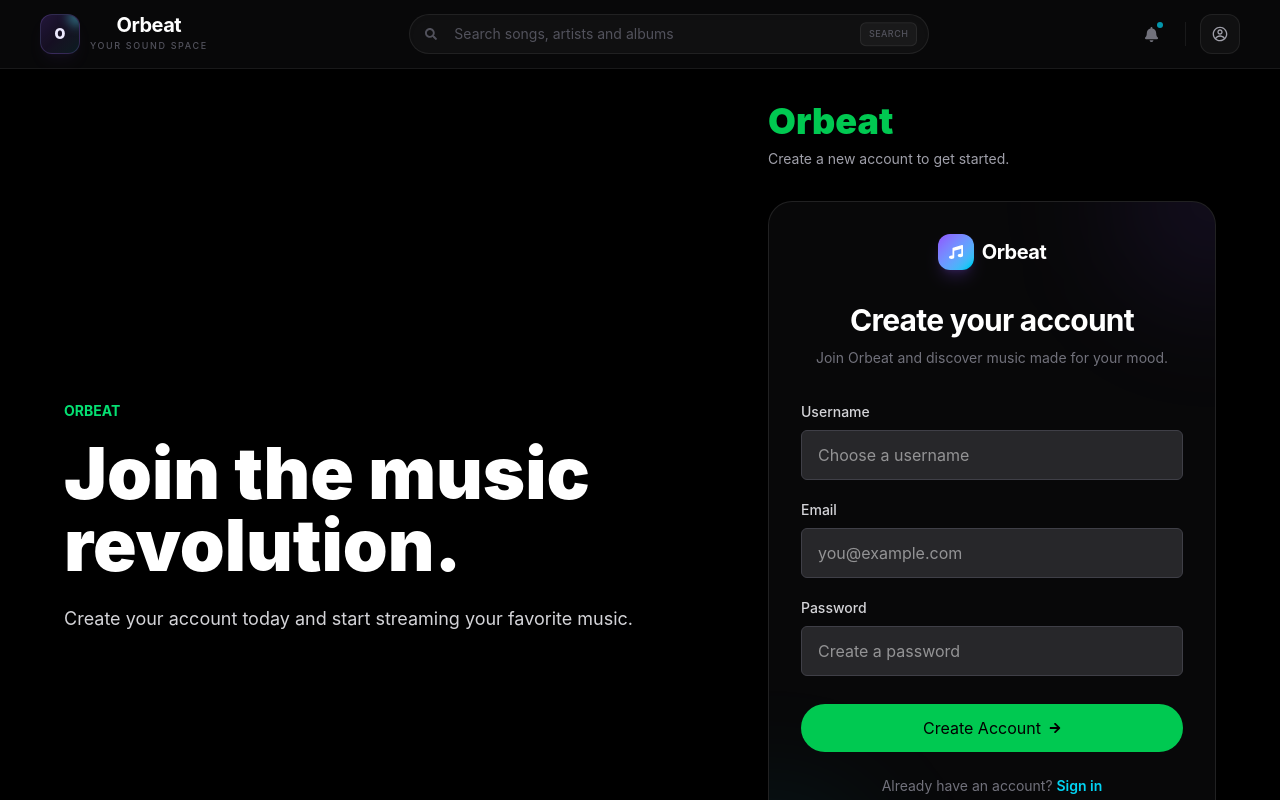
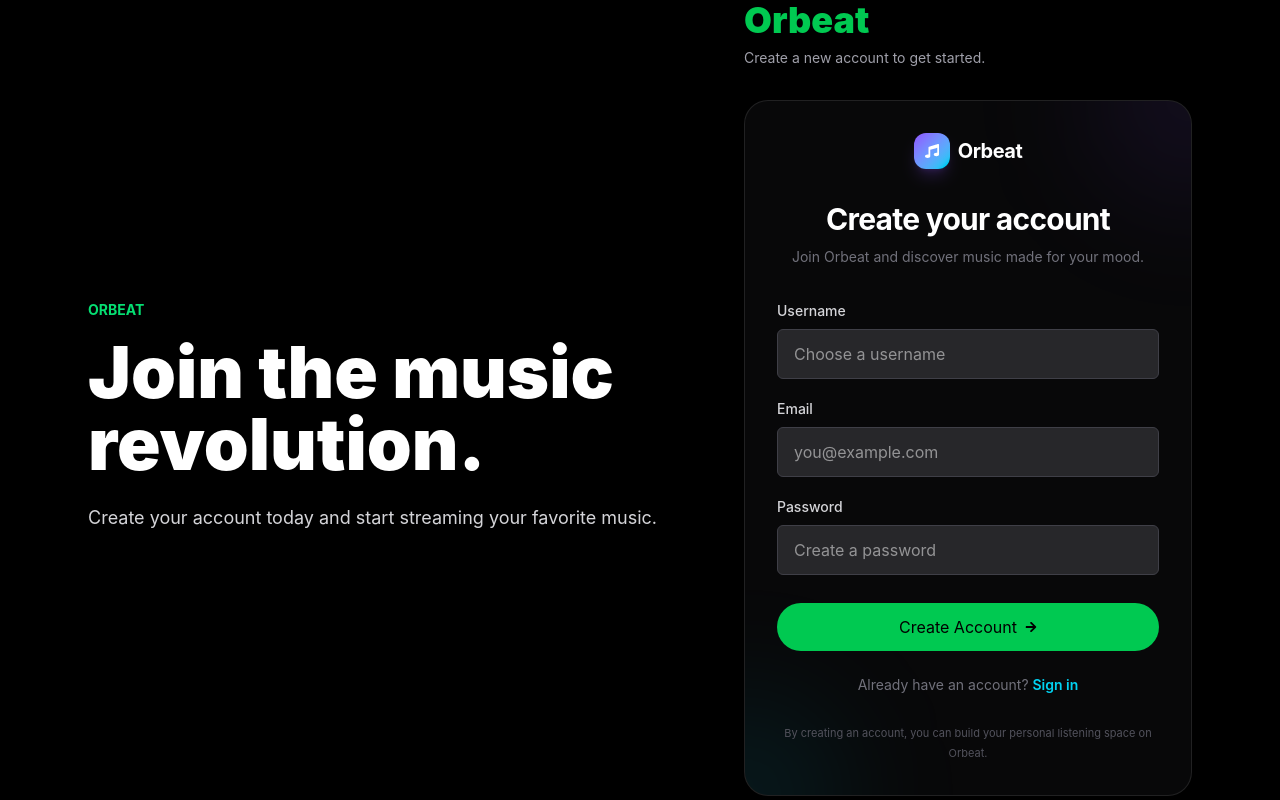
Before and after one commit to ydvrahul160-netizen/Orbeat, a React app in the folder Frontend/: page /register in a window 1280 px wide. Shown: the top 800 px of the page. Built offline with nearby package versions, Linux system fonts and the light colour scheme; no server answers; the HTML template or start-up script is replaced by a standard one.

Commit message:
feat: preserve navigation after registration

```diff
--- a/Frontend/src/pages/Register.jsx
+++ b/Frontend/src/pages/Register.jsx
@@ -1,6 +1,5 @@
 import { useNavigate } from 'react-router-dom'
 import { useState } from 'react'
-import MainLayout from '../Layouts/MainLayout'
 import RegisterForm from '../components/auth/RegisterForm'
 import { useApp } from '../contexts/AppContext'
 
@@ -13,20 +12,25 @@ export default function Register() {
     try {
       setLocalError('')
       await handleRegister(credentials)
-      navigate('/')
+      navigate('/', { replace: true })
     } catch (err) {
       setLocalError(err.message)
     }
   }
 
   return (
-    <MainLayout>
-      <div className="mx-auto flex min-h-[calc(100vh-5rem)] max-w-6xl items-center justify-center gap-10 lg:justify-between">
+    <div className="min-h-screen bg-black text-white">
+      <div className="mx-auto flex min-h-screen max-w-6xl items-center justify-center gap-10 px-6 lg:justify-between">
+
         <section className="hidden max-w-xl lg:block">
-          <p className="text-sm font-bold uppercase text-green-400">Orbeat</p>
+          <p className="text-sm font-bold uppercase text-green-400">
+            Orbeat
+          </p>
+
           <h1 className="mt-4 text-7xl font-black leading-none">
             Join the music revolution.
           </h1>
+
           <p className="mt-6 text-lg text-zinc-300">
             Create your account today and start streaming your favorite music.
           </p>
@@ -34,12 +38,20 @@ export default function Register() {
 
         <div className="w-full max-w-md">
           <div className="mb-8 text-center lg:text-left">
-            <h1 className="text-4xl font-black text-green-500">Orbeat</h1>
+            <h1 className="text-4xl font-black text-green-500">
+              Orbeat
+            </h1>
+
             <p className="mt-2 text-sm text-zinc-400">
               Create a new account to get started.
             </p>
           </div>
-          <RegisterForm onRegister={onRegister} error={localError || error} />
+
+          <RegisterForm
+            onRegister={onRegister}
+            error={localError || error}
+          />
+
           <p className="mt-4 text-center text-sm text-zinc-400">
             Already have an account?{' '}
             <button
@@ -50,7 +62,8 @@ export default function Register() {
             </button>
           </p>
         </div>
+
       </div>
-    </MainLayout>
+    </div>
   )
 }
```
